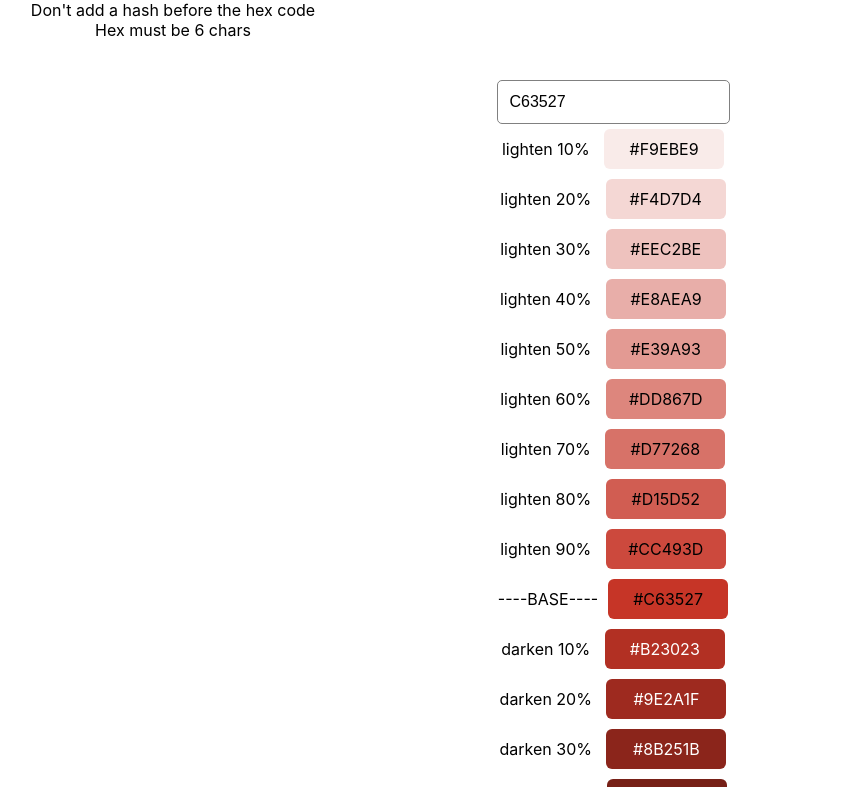
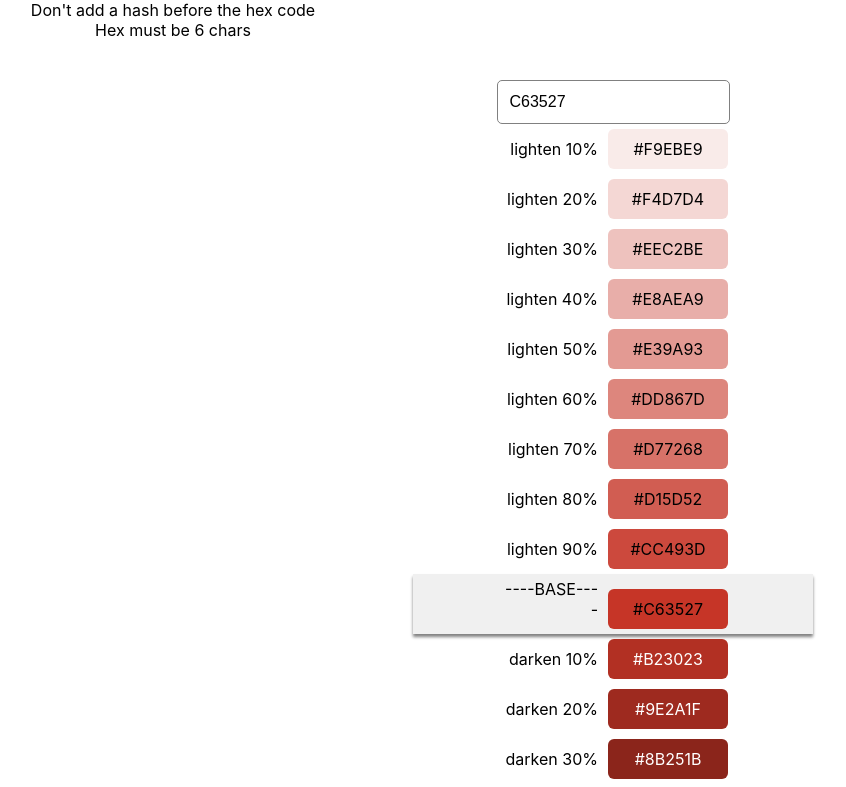
Before and after one commit to prowe214/color-shader, a React (Create React App) app: page / in a window 1280 px wide. Shown: the top 787 px of the page, without its empty margins (27-873 px from the left). Built offline with nearby package versions, Linux system fonts and the light colour scheme.

Commit message:
highlight base

```diff
--- a/src/App.js
+++ b/src/App.js
@@ -53,7 +53,7 @@ function App() {
 
   const row = (color, isDark) => (
     <div style={{padding: '5px'}}>
-      <span style={{width: '200px', textAlign: 'right'}}>{color.t}</span>
+      <span style={{display: 'inline-block', width: '100px', textAlign: 'right'}}>{color.t}</span>
       <span style={colorBlockStyle(color.c, isDark)}>{color.c}</span>
     </div>
   )
@@ -69,7 +69,11 @@ function App() {
 
       {lightens.map(color => row(color))}
 
-      {row(renderBaseColor)}
+      <div style={{textAlign: 'center'}}>
+        <div style={{display: 'inline-block', width: '400px', boxShadow: '0px 3px 3px grey', backgroundColor: '#f0f0f0'}}>
+          {row(renderBaseColor)}
+        </div>
+      </div>
 
       {darkens.map(color => (row(color, true)))}
     </div>
```
